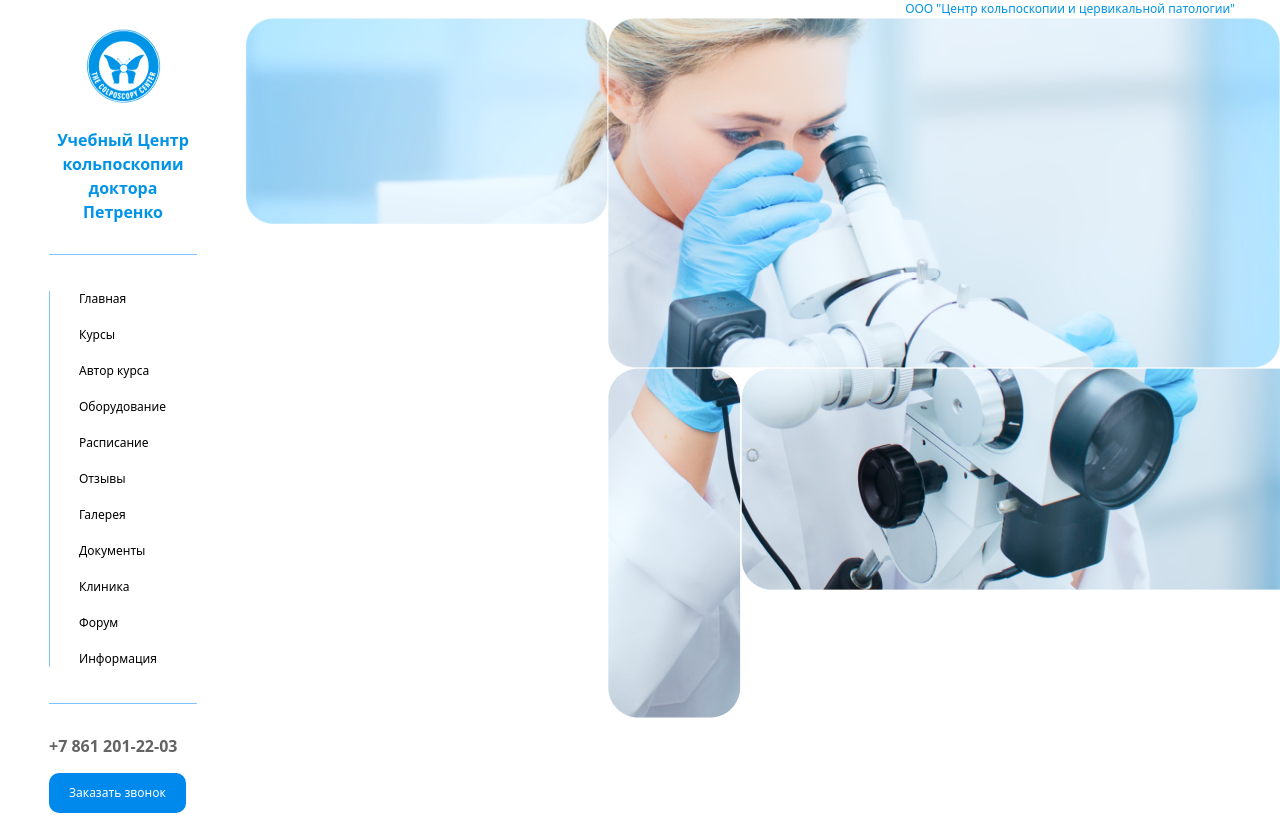
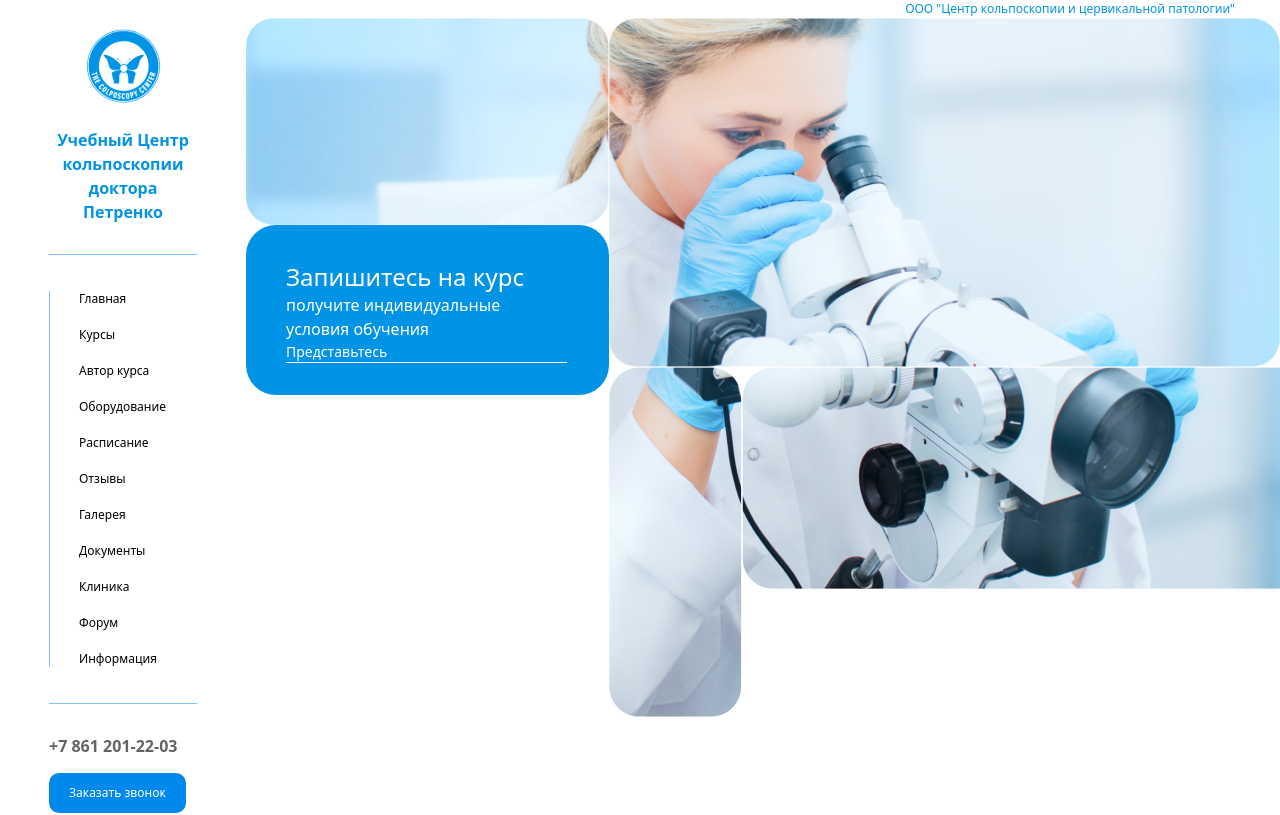
Before and after one commit to MuzaffarTolibov/med-project, an Angular app: page /main/home in a window 1280 px wide. Shown: the top 815 px of the page. Built offline with nearby package versions, Linux system fonts and the light colour scheme.

Commit message:
muzaffar

```diff
--- a/src/app/features/main/home/home.component.html
+++ b/src/app/features/main/home/home.component.html
@@ -7,6 +7,7 @@
     <div class="flex">
       <div>
         <img src="assets/page-1.png" alt="page-1">
+        <app-form></app-form>
       </div>
       <div>
         <img src="assets/page-2.png" alt="page-2">
--- a/src/app/features/main/home/home.component.ts
+++ b/src/app/features/main/home/home.component.ts
@@ -1,9 +1,10 @@
 import { Component } from '@angular/core';
+import { FormComponent } from "../../../shared/components/form/form.component";
 
 @Component({
   selector: 'app-home',
   standalone: true,
-  imports: [],
+  imports: [FormComponent],
   templateUrl: './home.component.html',
   styleUrl: './home.component.scss'
 })
--- a/src/app/shared/components/form/form.component.html
+++ b/src/app/shared/components/form/form.component.html
@@ -1 +1,8 @@
-<p>form works!</p>
+<div class="bg-[#0194E6] max-w-[404px] w-full pt-[36px] pb-[32px] pl-10 pr-[42px] rounded-[30px]">
+  <p class="font-medium text-[#FFFFFF] text-2xl">Запишитесь на курс</p>
+  <p class="text-base text-[#fff] font-light">получите индивидуальные условия обучения</p>
+
+  <form action="">
+    <app-input inputClass="input-primary" placeHolder="Представьтесь"></app-input>
+  </form>
+</div>
--- a/src/app/shared/components/form/form.component.ts
+++ b/src/app/shared/components/form/form.component.ts
@@ -1,9 +1,10 @@
 import { Component } from '@angular/core';
+import { InputComponent } from "../input/input.component";
 
 @Component({
   selector: 'app-form',
   standalone: true,
-  imports: [],
+  imports: [InputComponent],
   templateUrl: './form.component.html',
   styleUrl: './form.component.scss'
 })
--- /dev/null
+++ b/src/app/shared/components/input/input.component.html
@@ -0,0 +1,6 @@
+<div class="flex justify-between items-center bg-transparent">
+  <input [type]="typeInput" [placeholder]="placeHolder" [ngClass]="inputClass">
+  @if (icon) {
+    <img [src]="imgPath" [alt]="icon">
+  }
+</div>
--- /dev/null
+++ b/src/app/shared/components/input/input.component.scss
@@ -0,0 +1,7 @@
+.input-primary {
+  @apply bg-transparent outline-none w-full border-b border-[#FFFFFF] font-normal text-[14px] text-white
+}
+
+.input-primary::placeholder {
+  color: #fff;
+}
--- /dev/null
+++ b/src/app/shared/components/input/input.component.ts
@@ -0,0 +1,23 @@
+import { CommonModule } from '@angular/common';
+import { Component, Input, OnInit } from '@angular/core';
+
+@Component({
+  selector: 'app-input',
+  standalone: true,
+  imports: [CommonModule],
+  templateUrl: './input.component.html',
+  styleUrl: './input.component.scss'
+})
+export class InputComponent implements OnInit {
+  @Input() placeHolder: string = '';
+  @Input() icon: string | undefined;
+  @Input() inputClass: string | undefined;
+  @Input() customClass: string | undefined;
+  @Input() typeInput: string = 'text';
+
+  imgPath: string = '';
+
+  ngOnInit(): void {
+    this.imgPath = `assets/input-icons/${this.icon}.svg`
+  }
+}
```
